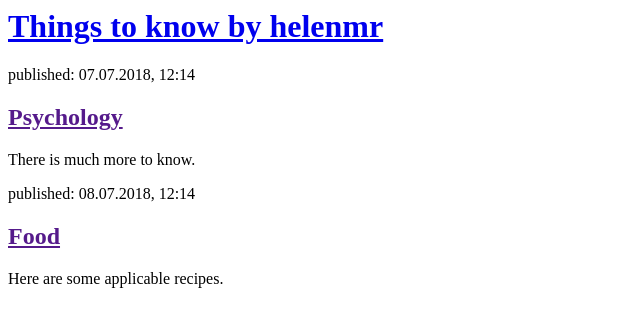
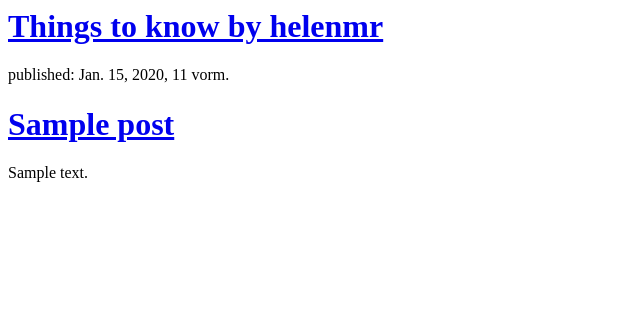
Before and after one commit to helenrottluff/my-first-blog, a Django app: template blog/templates/blog/post_list.html in a window 1280 px wide. Shown: the top 327 px of the page, without its empty margins (0-640 px from the left). Run offline with Django 3.2, Linux system fonts and the light colour scheme; the template is opened without the code that fills it: values that come from a table or form of the project are taken from there, others are empty; tables that the repository leaves empty hold one stand-in row (values such as "Sample post").

Commit message:
Modified templates to display posts from database.

```diff
--- a/blog/templates/blog/post_list.html
+++ b/blog/templates/blog/post_list.html
@@ -20,21 +20,17 @@
         <title>helenmr-Blog</title>
     </head>
     <body>
-<!-- first section -->
+
         <div>
             <h1><a href="/">Things to know by helenmr</a></h1>
         </div>
-<!-- second section -->
+
+       {% for post in posts %}
         <div>
-            <p>published: 07.07.2018, 12:14</p>
-            <h2><a href="">Psychology</a></h2>
-            <p>There is much more to know.</p>
+            <p>published: {{post.published_date}}</p>
+            <h1><a href=" ">{{ post.title }}</a></h1>
+            <p>{{ post.text|linebreaksbr }}</p>
         </div>
-<!-- third section -->
-        <div>
-            <p>published: 08.07.2018, 12:14</p>
-            <h2><a href="">Food</a></h2>
-            <p>Here are some applicable recipes.</p>
-        </div>
+        {% endfor %}
     </body>
 </html>
```
Also changed, not shown: blog/views.py (+7 -2 lines).
